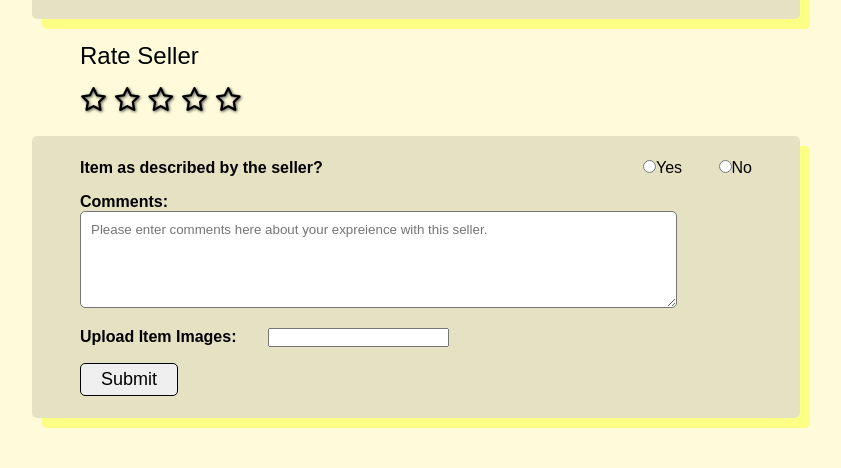
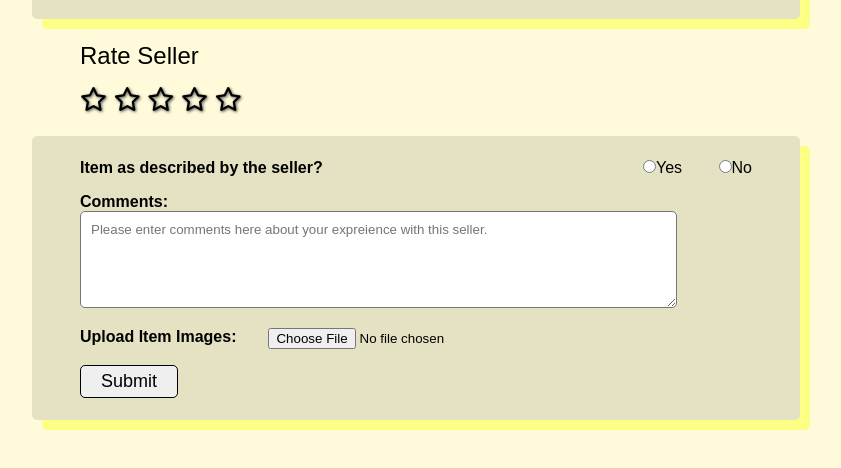
Before and after one commit to sahilhedau49/Systems-Lab-2, a plain HTML site: page Flipkart/feedback1.html in a window 1280 px wide. Shown: the part 200-668 px from the top of the page, without its empty margins (224-1065 px from the left). Drawn offline with Linux system fonts and the light colour scheme.

Commit message:
Update feedback1.html

```diff
--- a/Flipkart/feedback1.html
+++ b/Flipkart/feedback1.html
@@ -70,7 +70,7 @@
           </div>
           <div class="upload">
             <h4>Upload Item Images:</h4>
-            <input type="text" />
+            <input type="file" />
           </div>
           <div class="btn">
             <input type="submit" />
```
